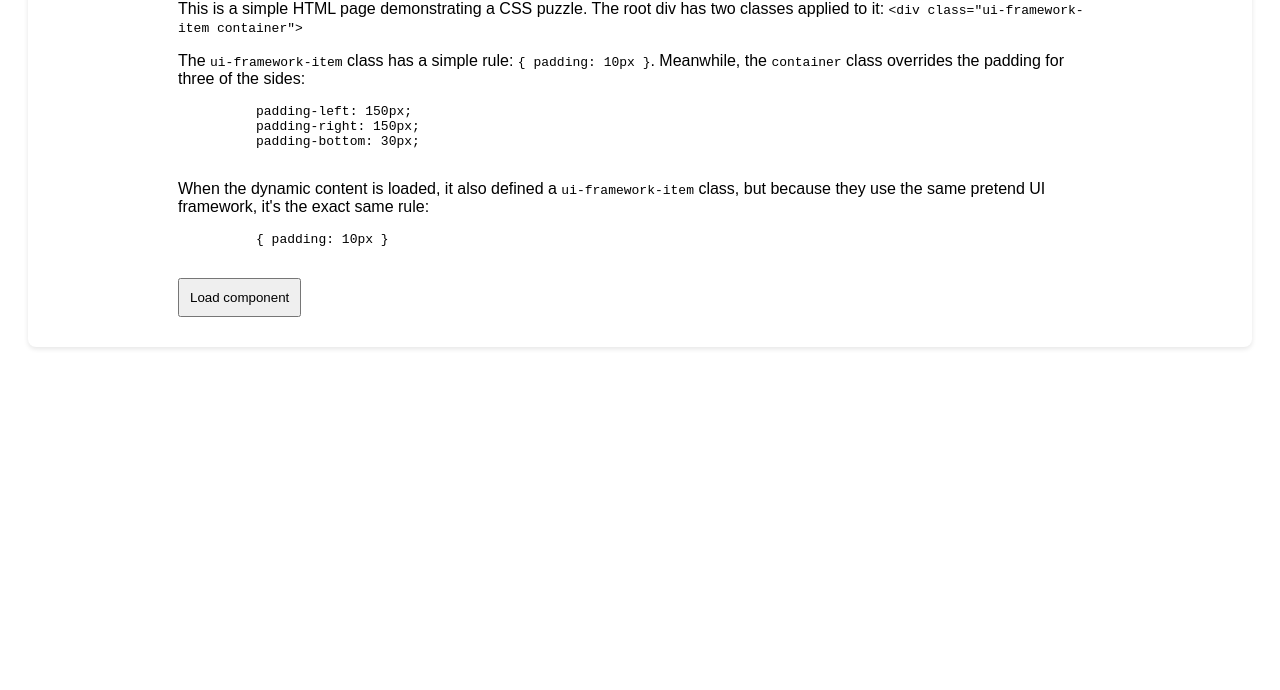
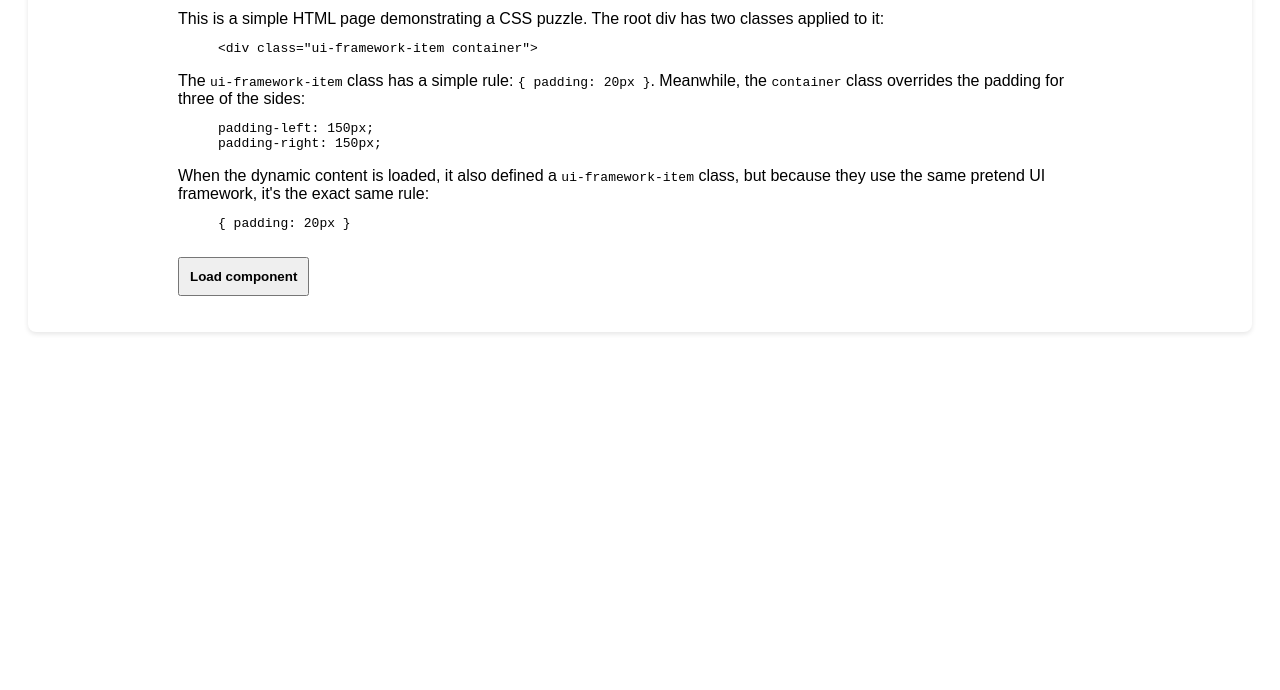
Before and after one commit to Zlatkovsky/css-puzzle, a plain HTML site: page index.html in a window 1280 px wide. Shown: the part 110-800 px from the top of the page. Drawn offline with Linux system fonts and the light colour scheme.

Commit message:
Improvements

```diff
--- a/dynamic.css
+++ b/dynamic.css
@@ -1,5 +1,5 @@
 .ui-framework-item {
-  padding: 10px;
+  padding: 20px;
 }
 
 .something-fun {
--- a/index.html
+++ b/index.html
@@ -10,31 +10,38 @@
   <body>
     <div class="ui-framework-item container">
       <h1>A fun CSS Puzzle!</h1>
-      <p>
+      <div>
         This is a simple HTML page demonstrating a CSS puzzle. The root div has two classes applied to it:
-        <code>&lt;div class="ui-framework-item container"&gt;</code>
-      </p>
-      <p>
-        The <code>ui-framework-item</code> class has a simple rule: <code>{ padding: 10px }</code>.
-        Meanwhile, the <code>container</code> class overrides the padding for three of the sides:
+        <pre>
+          &lt;div class="ui-framework-item container"&gt;
+        </pre>
+      </div>
+      <div>
+        The <code>ui-framework-item</code> class has a simple rule: <code>{ padding: 20px }</code>. Meanwhile, the
+        <code>container</code> class overrides the padding for three of the sides:
         <pre>
           padding-left: 150px;
           padding-right: 150px;
-          padding-bottom: 30px;
         </pre>
-      </p>
-      <p>
-        When the dynamic content is loaded, it also defined a <code>ui-framework-item</code> class,
-        but because they use the same pretend UI framework, it's the exact same rule:
+      </div>
+      <div>
+        When the dynamic content is loaded, it also defined a <code>ui-framework-item</code> class, but because they use
+        the same pretend UI framework, it's the exact same rule:
         <pre>
-          { padding: 10px }
+          { padding: 20px }
         </pre>
-      </p>
-      <button id="load" class="ui-framework-item">Load component</button>
+      </div>
+      <button id="load">Load component</button>
 
       <div id="dynamic-content"></div>
 
-      <a id="what-happened-link" href="./what-happened.html" target="_blank">What happened?</a>
+      <a
+        id="what-happened-link"
+        href="https://github.com/Zlatkovsky/css-puzzle/blob/main/EXPLANATION.md"
+        target="_blank"
+      >
+        What happened?
+      </a>
     </div>
 
     <script src="./index.js"></script>
--- a/styles.css
+++ b/styles.css
@@ -1,11 +1,10 @@
 .ui-framework-item {
-  padding: 10px;
+  padding: 20px;
 }
 
 .container {
   padding-left: 150px;
   padding-right: 150px;
-  padding-bottom: 30px;
 
   background: white;
   border-radius: 8px;
@@ -23,3 +22,18 @@ body {
   display: none;
   margin-top: 20px;
 }
+
+.container div {
+  margin-bottom: 1em;
+}
+
+.container button {
+  font-weight: bold;
+  padding: 10px;
+  margin-top: 10px;
+}
+
+.container pre {
+  white-space: pre-line;
+  margin-left: 40px;
+}
```
Also changed, not shown: 2 other files.
